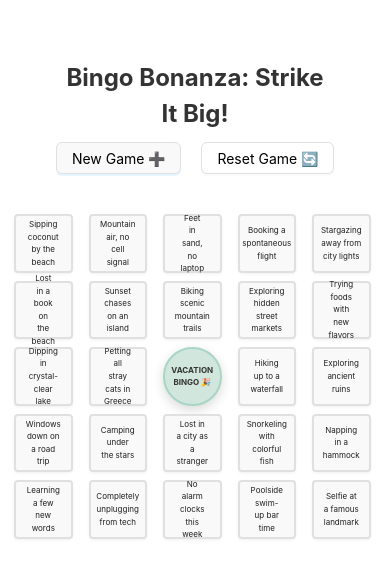
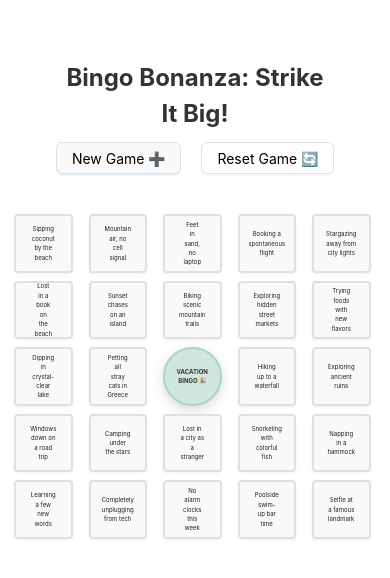
Before and after one commit to dnyaneshwargiri/bingo-app, a React (Vite) app: page / in a window 390 px wide. Shown: the top 578 px of the page. Built offline with nearby package versions, Linux system fonts and the light colour scheme.

Commit message:
fix: css adjusted for lower devices

```diff
--- a/src/components/bingoCard.css
+++ b/src/components/bingoCard.css
@@ -25,7 +25,7 @@
   .bingo-cell {
     height: 15vw;
     width: 15vw;
-    font-size: 8px;
+    font-size: 6px;
   }
 }
 
```
Also changed, not shown: 1 other file (tests, documents, lock files or other folders).
